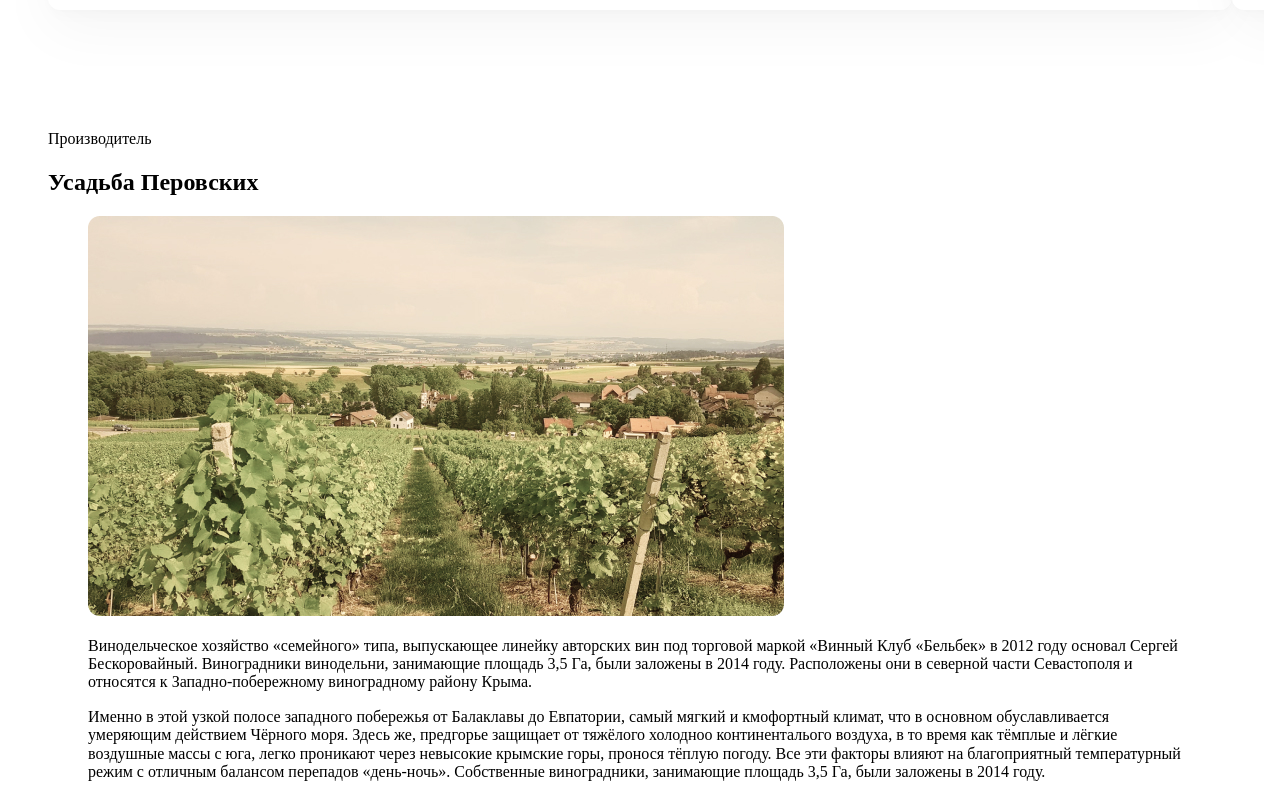
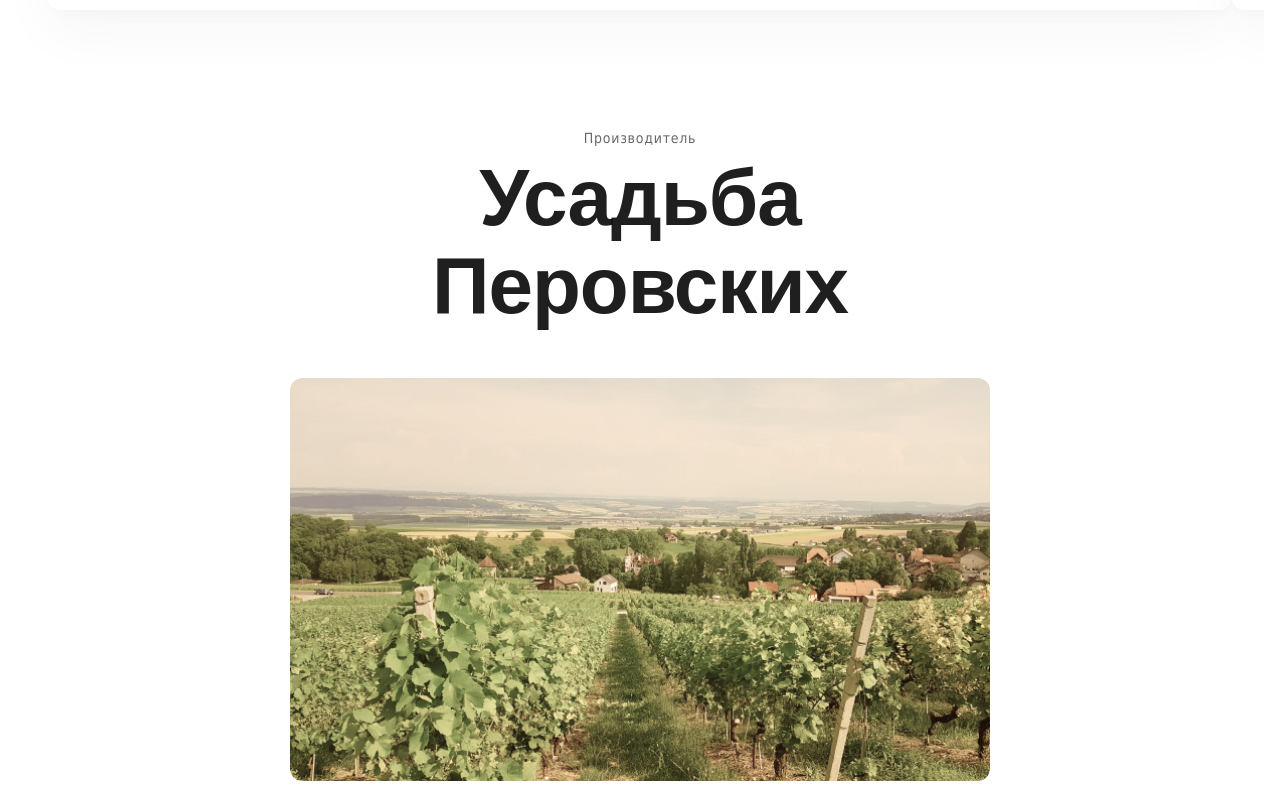
Before and after one commit to Umorph/winesOnlineStore, a website: page #src/item.html in a window 1280 px wide. Shown: the part 3880-4680 px from the top of the page. Drawn offline with nearby package versions, Linux system fonts and the light colour scheme; files that its build step writes are made by us from their sources; a web font is replaced by a local one.

Commit message:
Обновляет style.scss

```diff
--- a/#src/scss/style.scss
+++ b/#src/scss/style.scss
@@ -24,6 +24,7 @@
 @import "catalog-layout";
 @import "catalog";
 
+@import "manufacturer-info";
 @import "wine-desc";
 @import "swiper-bundle";
 @import "same-vine";
```
